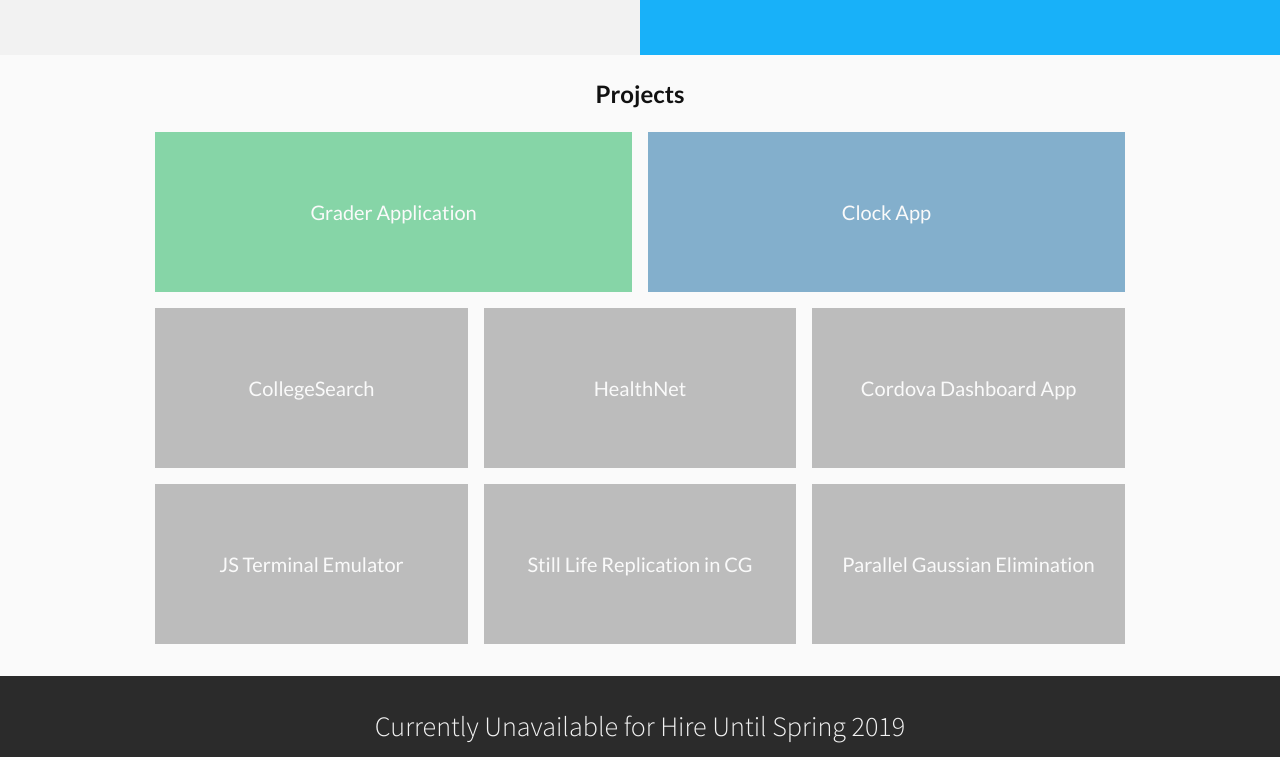
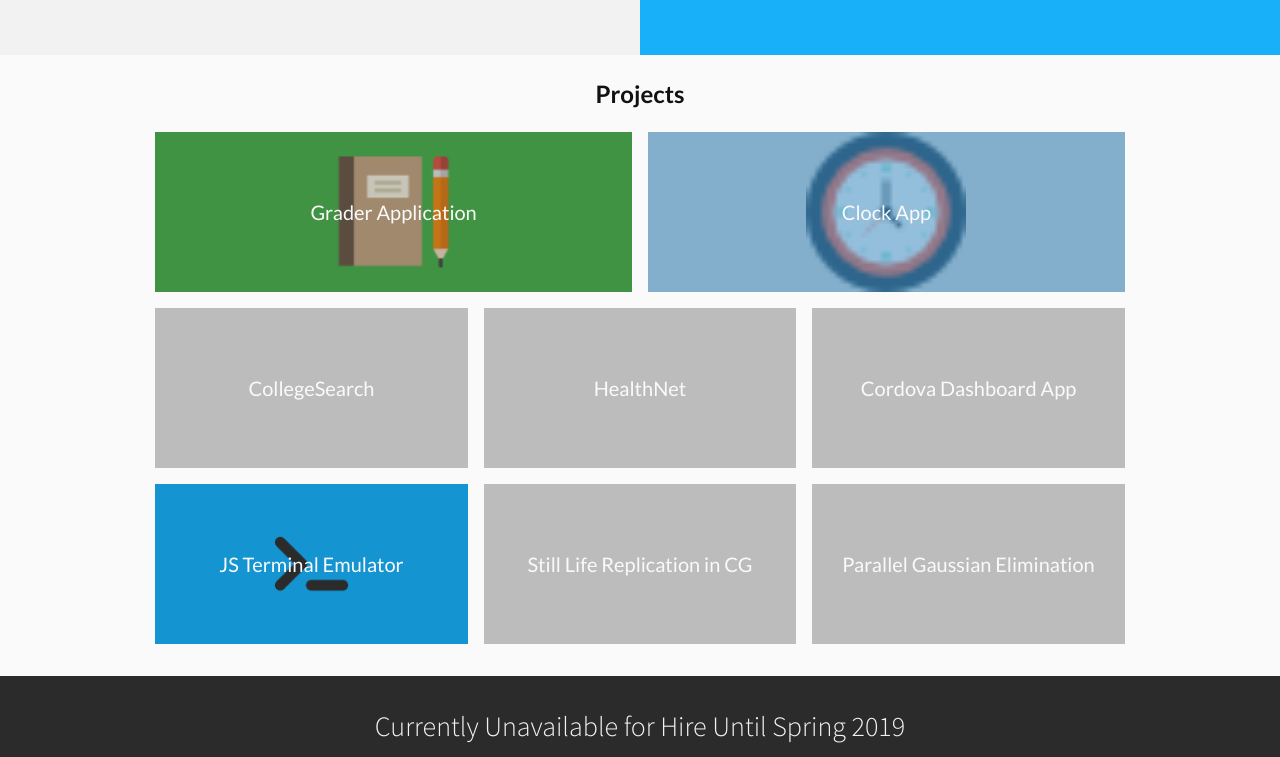
Before and after one commit to AnaliaMok/PersonalSiteRedesign, a plain HTML site: page index.html in a window 1280 px wide. Shown: the part 1720-2477 px from the top of the page. Drawn offline with Linux system fonts and the light colour scheme; files whose address does not match are found by name.

Commit message:
Added adjusted project images

```diff
--- a/assets/css/style.css
+++ b/assets/css/style.css
@@ -287,9 +287,9 @@ section#project span{
 
     background-color: rgba(0, 0, 0, 0.16);
 }
-.card-container > div#grader-app::before{
+/* .card-container > div#grader-app::before{
     background-color: rgba(46, 204, 113, 0.5);
-}
+} */
 .card-container > div#clock-app::before{
     background-color: rgba(41, 128, 185, 0.5);
 }
@@ -300,14 +300,14 @@ section#project span{
 
 /* Project Item Backgrounds */
 #grader-app{
-    background: url("../images/grader_logo.png");
+    background: url("../images/grader-app.png");
     background-repeat: no-repeat;
     background-position: center;
 
-    -webkit-background-size: contain;
-    -moz-background-size: contain;
-    -o-background-size: contain;
-    background-size: contain;
+    -webkit-background-size: cover;
+    -moz-background-size: cover;
+    -o-background-size: cover;
+    background-size: cover;
 }
 #clock-app{
     background: url("../images/clock.png");
@@ -323,6 +323,16 @@ section#project span{
     background: url("../images/collegesearch_thumb.PNG");
     background-repeat: no-repeat;
     background-position: 50% 0%;
+
+    -webkit-background-size: cover;
+    -moz-background-size: cover;
+    -o-background-size: cover;
+    background-size: cover;
+}
+#terminal{
+    background: url("../images/terminal-app.png");
+    background-repeat: no-repeat;
+    background-position: center;
 
     -webkit-background-size: cover;
     -moz-background-size: cover;
```
Also changed, not shown: assets/images/clock.png (added), assets/images/credits.txt (added), assets/images/dashboard.png (added), assets/images/grader-app.png (added), assets/images/grader_logo.png (added), assets/images/matrix-logo.png (added), assets/images/notebook (1).png (added), assets/images/terminal-app.png (added), assets/images/terminal.png (added).
